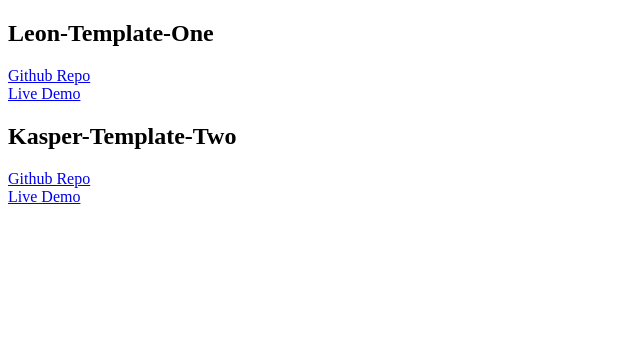
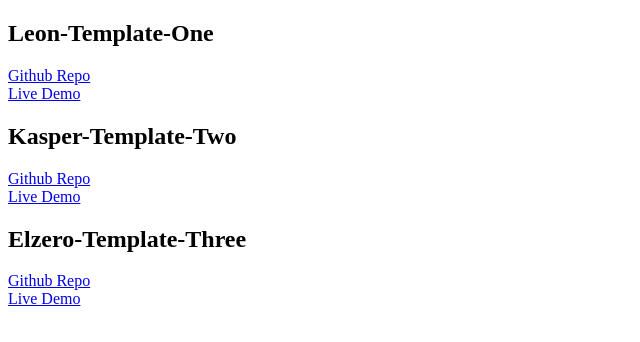
Before and after one commit to malakemad16/HTML-CSS-Templates, a plain HTML site: page index.html in a window 1280 px wide. Shown: the whole page, without its empty margins (0-640 px from the left). Drawn offline with Linux system fonts and the light colour scheme.

Commit message:
Add Elzero Template Three

```diff
--- a/index.html
+++ b/index.html
@@ -12,10 +12,13 @@
         }
     </style>
     <h2>Leon-Template-One</h2>
-    <a href="https://github.com/malakemad16/Leon-Template-one">Github Repo</a>
-    <a href="https://malakemad16.github.io/Leon-Template-one/">Live Demo</a>
+    <a href="https://github.com/malakemad16/Leon-Template-one" target="_blank">Github Repo</a>
+    <a href="https://malakemad16.github.io/Leon-Template-one/" target="_blank">Live Demo</a>
     <h2>Kasper-Template-Two</h2>
-    <a href="https://github.com/malakemad16/Kasper-Template-two">Github Repo</a>
-    <a href="https://malakemad16.github.io/Kasper-Template-two/">Live Demo</a>
+    <a href="https://github.com/malakemad16/Kasper-Template-two" target="_blank">Github Repo</a>
+    <a href="https://malakemad16.github.io/Kasper-Template-two/" target="_blank">Live Demo</a>
+    <h2>Elzero-Template-Three</h2>
+    <a href="https://github.com/malakemad16/Elzero-Template-Three" target="_blank">Github Repo</a>
+    <a href="https://malakemad16.github.io/Elzero-Template-Three/" target="_blank">Live Demo</a>
 </body>
 </html>
```
